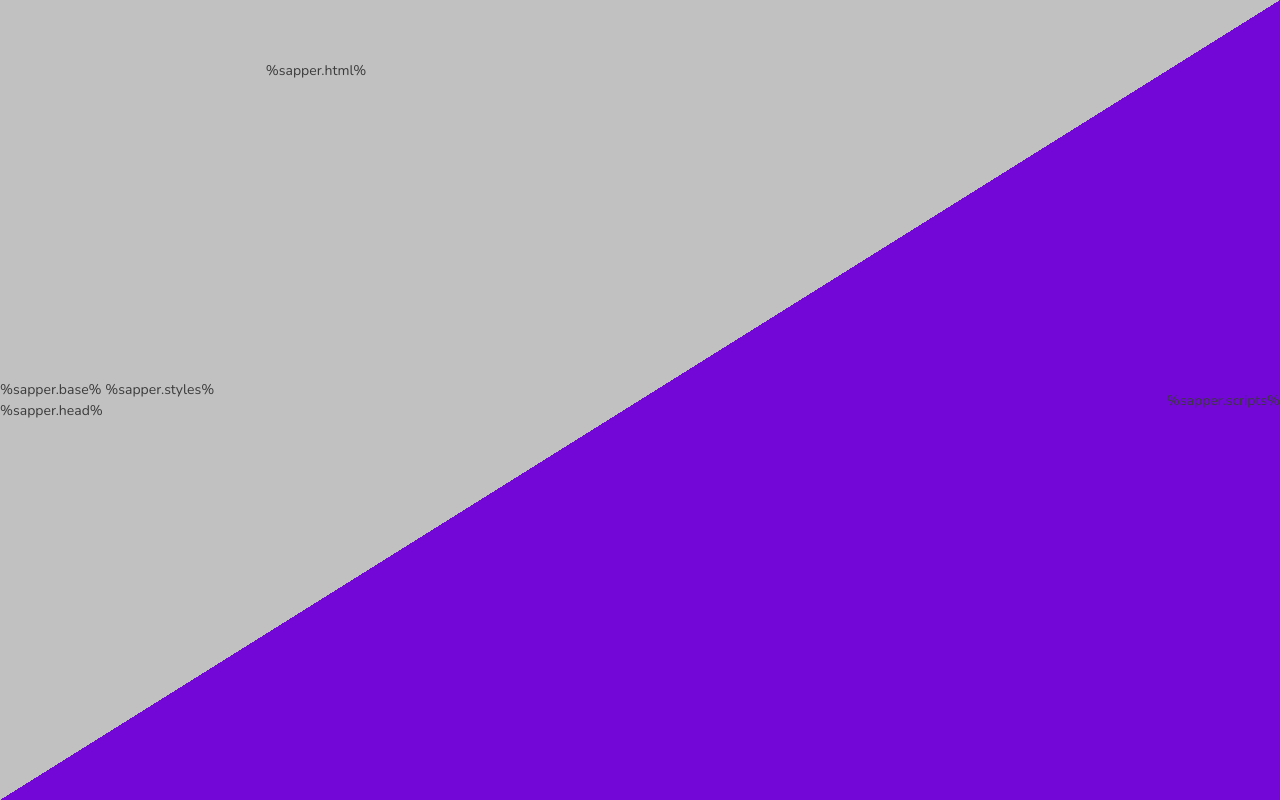
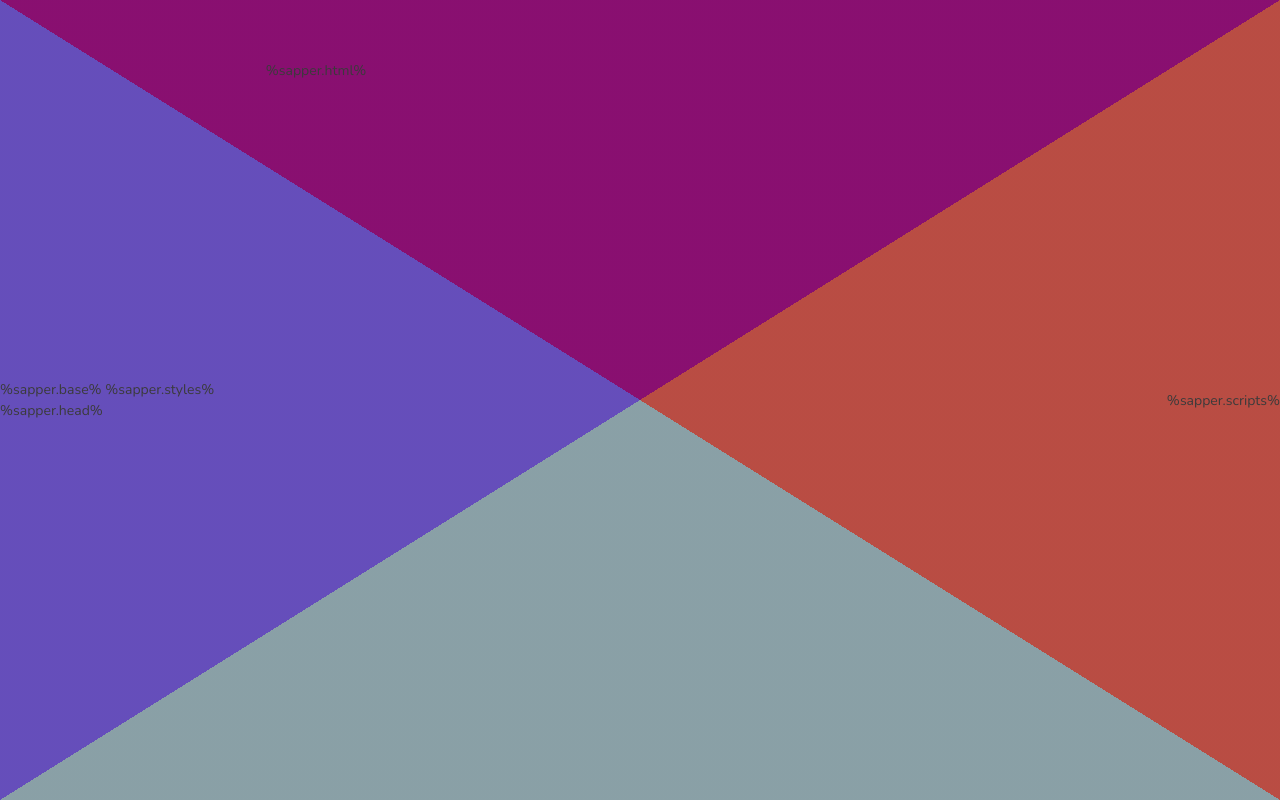
Before and after one commit to velusgautam/velusgautam.com, a website: page src/template.html in a window 1280 px wide. Drawn offline with nearby package versions, Linux system fonts and the light colour scheme; files that its build step writes are made by us from their sources.

Commit message:
CSS Gradient Screen Effect

```diff
--- a/src/routes/_layout.svelte
+++ b/src/routes/_layout.svelte
@@ -19,7 +19,7 @@
     width: 100%;
     height: 100%;
     background-color: white;
-    border-radius: 5px;
+    /* border-radius: 5px; */
     box-shadow: 0 14px 28px rgba(0, 0, 0, 0.25), 0 10px 10px rgba(0, 0, 0, 0.22);
   }
 </style>
--- a/static/global.css
+++ b/static/global.css
@@ -13,8 +13,11 @@ body {
   color: #3b3b3b;
   font-family: "Nunito", Roboto, -apple-system, BlinkMacSystemFont, Segoe UI,
     Oxygen, Ubuntu, Cantarell, Fira Sans, Droid Sans, Helvetica Neue, sans-serif;
-  background: linear-gradient(to right bottom, #c1c1c1 50%, #7207d7 50%);
-  background-color: #7207d7;
+  /* background: linear-gradient(to right bottom, #e5be00 50%, #4c0d7e 50%); */
+  /* background-color: #4c0d7e; */
+
+  background: linear-gradient(to right bottom, #25007e7d 50%, #54af0052 50%),
+    linear-gradient(to right top, #1900e566 50%, #e91e63 50%);
 }
 
 h1 {
```
